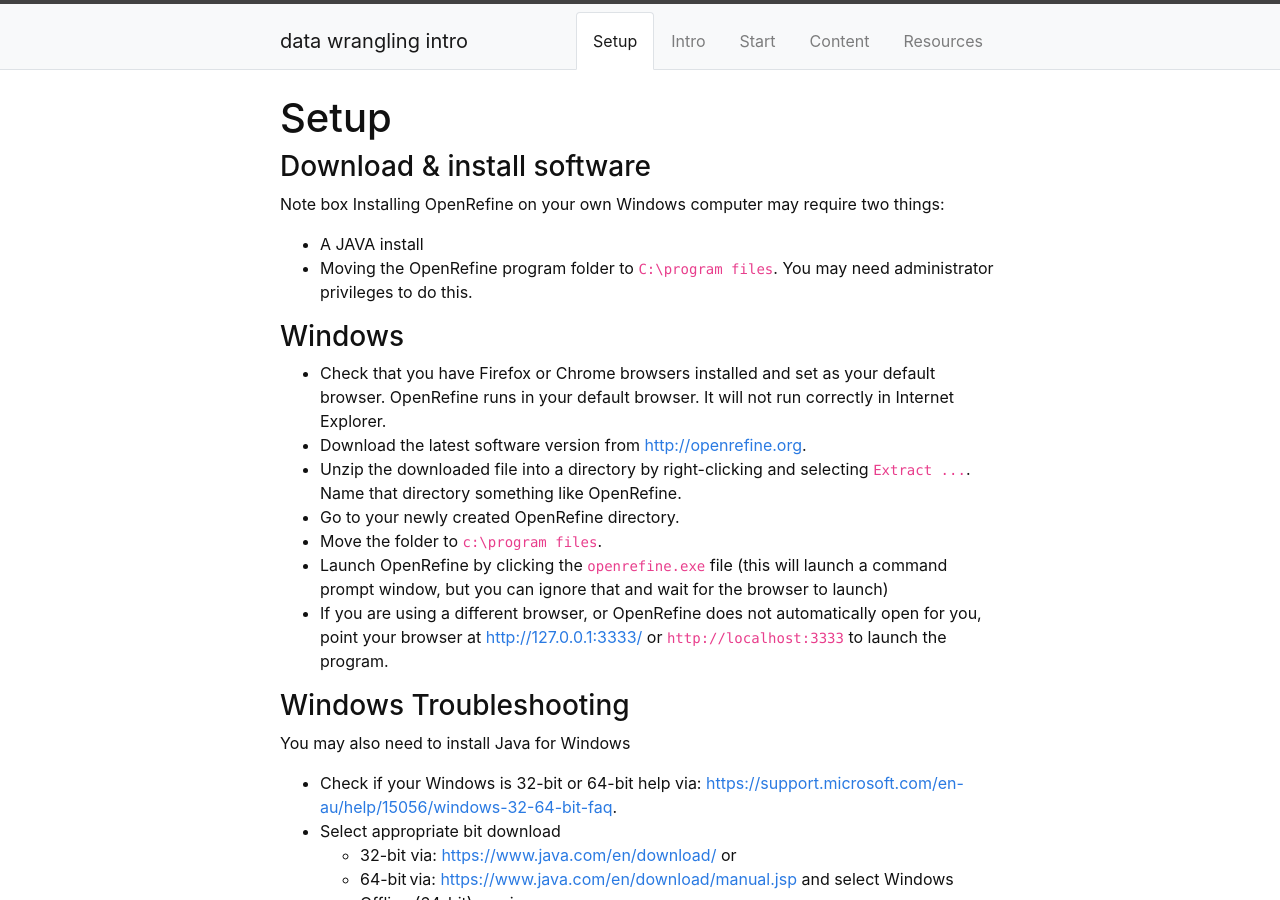
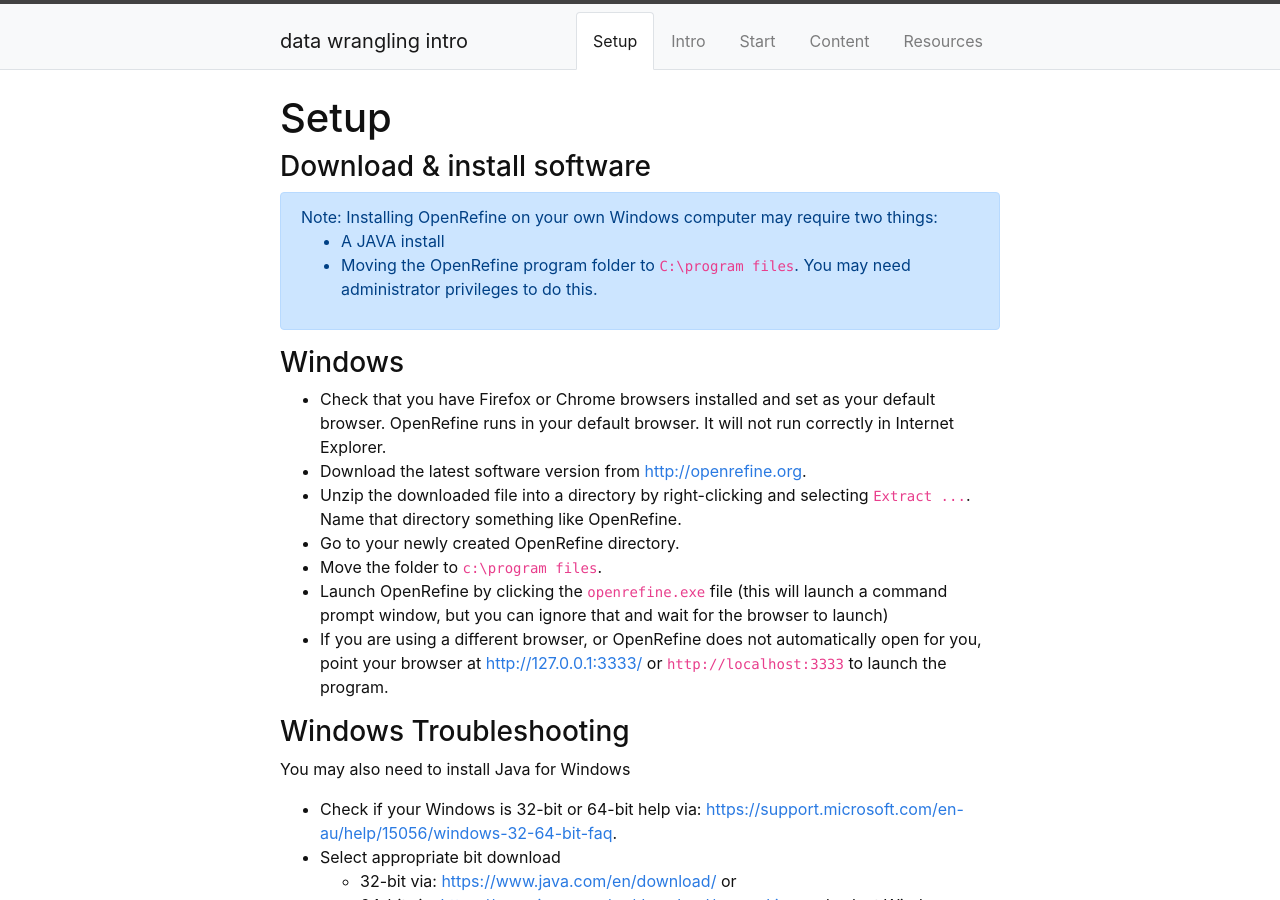
Before and after one commit to GULibrarySandbox/intro-data-wrangle, a Jekyll site: the page built from content/0-setup.md, in a window 1280 px wide and 900 px high. Built offline with Jekyll 4.4.1, drawn with Linux system fonts in a browser that asks for light colours.

Commit message:
Update 0-setup.md
Added note box

```diff
--- a/content/0-setup.md
+++ b/content/0-setup.md
@@ -6,10 +6,12 @@ nav: true
 
 ### Download & install software
 
-Note box
+{% capture text %}Note:
 Installing OpenRefine on your own Windows computer may require two things:
 - A JAVA install
 - Moving the OpenRefine program folder to `C:\program files`. You may need administrator privileges to do this.
+{% endcapture %}
+{% include alert.md text=text color=secondary %}
 
 ### Windows
 - Check that you have Firefox or Chrome browsers installed and set as your default browser. OpenRefine runs in your default browser. It will not run correctly in Internet Explorer.
```
